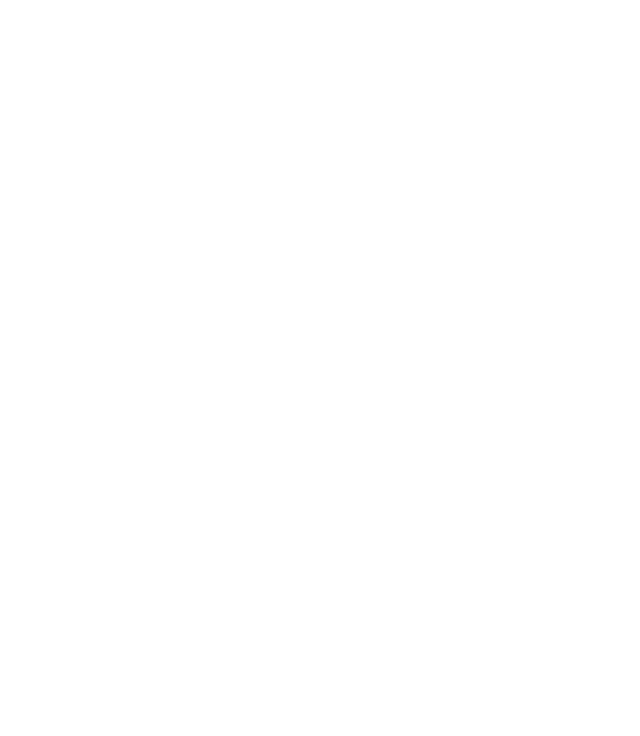
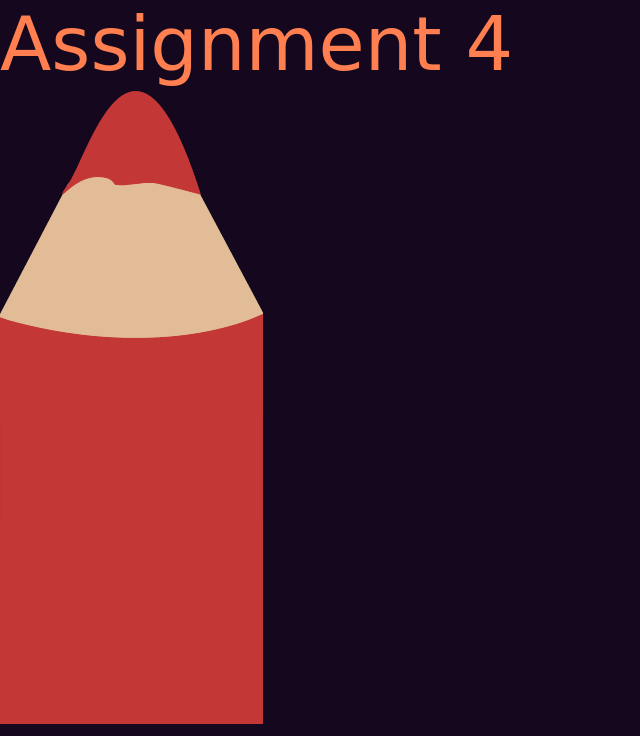
Before and after one commit to sharojb/assignment4, a plain HTML site: page index.html in a window 1280 px wide. Shown: the top 736 px of the page, without its empty margins (0-640 px from the left). Drawn offline with Linux system fonts and the light colour scheme; a web font is replaced by a local one.

Commit message:
started css

```diff
--- a/css/styles.css
+++ b/css/styles.css
@@ -0,0 +1,29 @@
+*{
+    margin: 0;
+    padding: 0;
+    border: 0;
+}
+
+html,
+body{
+    background: #14071E;
+}
+
+nav ul{
+    list-style-type: none;
+}
+
+nav ul li{
+    display: inline;
+    font-family: 'Over the Rainbow', cursive;
+    font-size: 75px;
+}
+
+a {
+    text-decoration: none;
+    color: white;
+}
+
+a:hover {
+    color: coral;
+}
--- a/index.html
+++ b/index.html
@@ -4,11 +4,31 @@
         <meta charset="utf-8">
         <title>Assignment 4</title>
 
+        <link href="https://fonts.googleapis.com/css2?family=Over+the+Rainbow&display=swap" rel="stylesheet">
+
         <link rel="stylesheet" href="css/styles.css">
 
     </head>
     <body>
         <header>
+            <nav>
+                <ul>
+                    <li class=".assignment"><a href="index.html">Assignment 4</a></li>
+                </ul>
+              </nav>
+        </header>
 
-        </header>
+        <main>
+            <section class="red" >
+                <img class="redpen" src="images/redpen.png" alt="redpen">
+            </section>
+
+            <section class="green" >
+              <img class="greenpen" src="images/greenpen.png" alt="greenpen">
+            </section>
+
+            <section class="black" >
+              <img class="blackpen" src="images/blackpen.png" alt="blackpen">
+            </section>
+        </main>
     </body>
```
Also changed, not shown: images/blackpen.png (added), images/greenpen.png (added), images/redpen.png (added).
